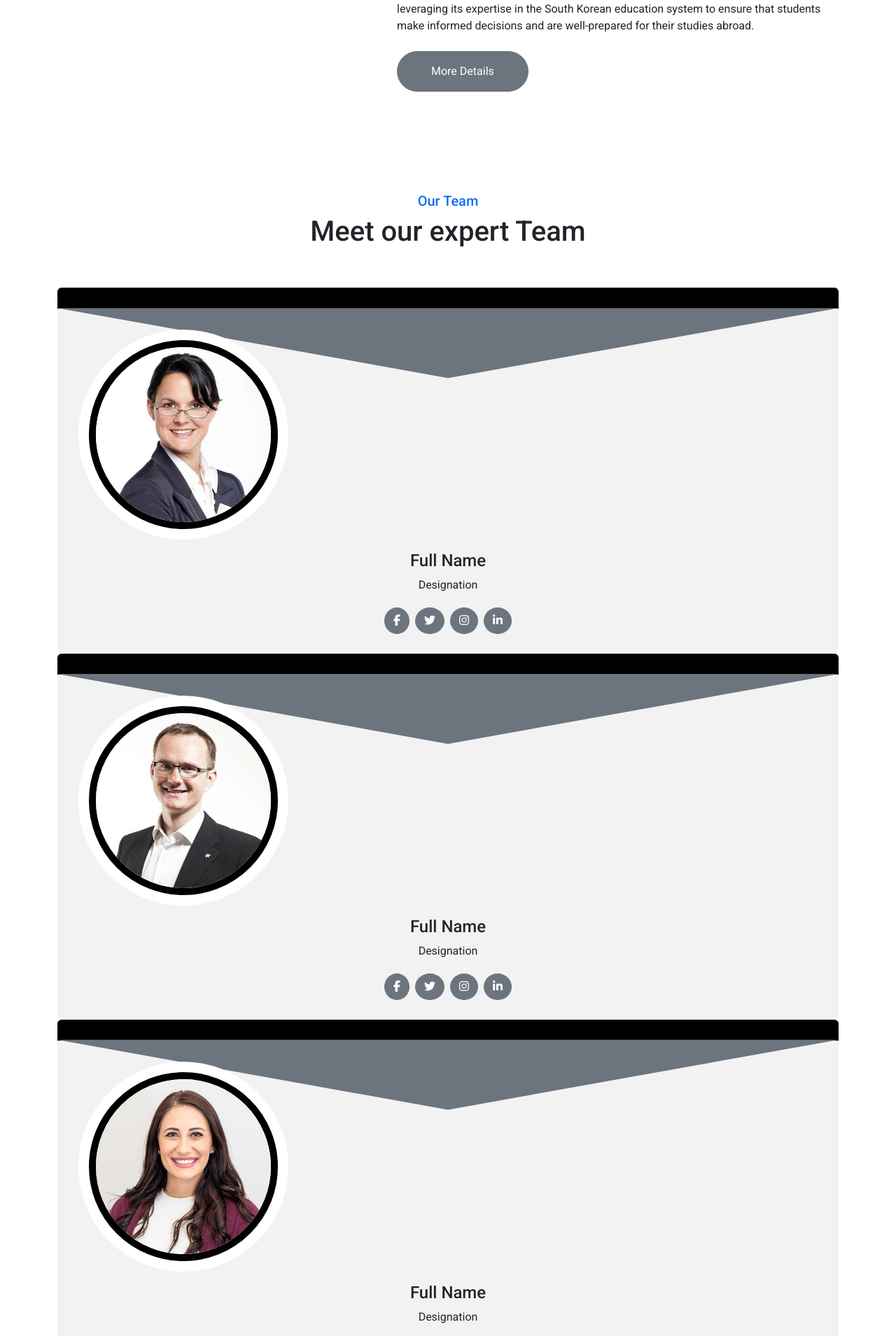
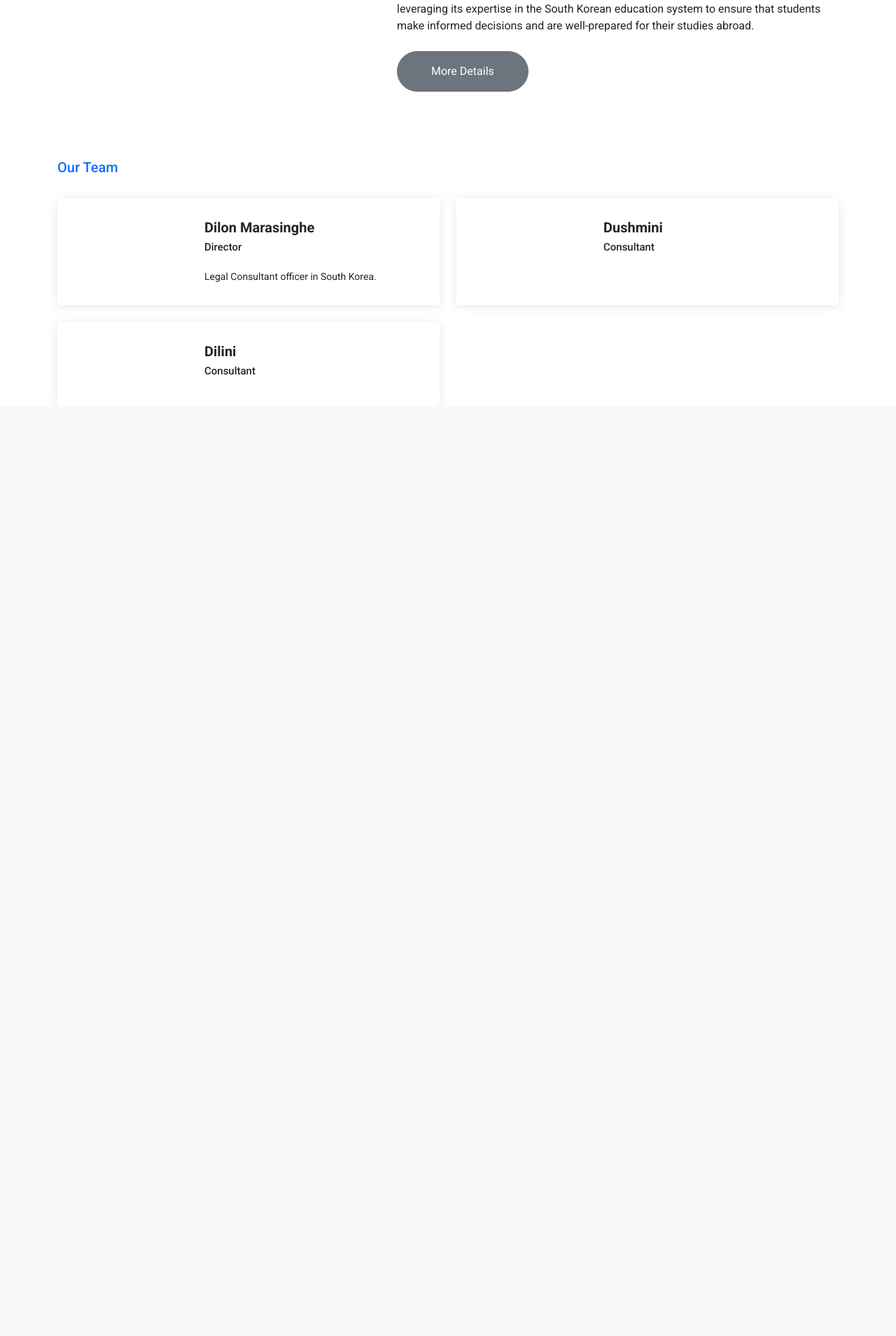
Before and after one commit to sankalpalokuliyanage/edugate, a PHP site: page / in a window 1280 px wide. Shown: the part 1650-3559 px from the top of the page at 70% size. After the commit the page ends 2186 px from the top, so only its background shows below. Run offline with PHP 8.4, Linux system fonts and the light colour scheme; some libraries are stand-ins or nearby versions.

Commit message:
add team

```diff
--- a/index.php
+++ b/index.php
@@ -4,6 +4,10 @@
     <meta charset="UTF-8">
     <meta name="viewport" content="width=device-width, initial-scale=1.0">
     <title>EDUGATE SRI LANKA</title>
+
+    <!-- Favicons -->
+    <link href="img/Logo.png" rel="icon">
+    <link href="img/Logo.png" rel="apple-touch-icon">
 
     <link rel="stylesheet" href="https://cdnjs.cloudflare.com/ajax/libs/font-awesome/6.6.0/css/all.min.css">
 
@@ -489,146 +493,204 @@
         </section>
         <!-- About End -->
 
-        <style>
-            .team-item {
-    border-top: 30px solid black !important;
-    background: rgba(239, 239, 241, 0.8);
+<section id="team" class="team section">
+
+<!-- Section Title -->
+<div class="container section-title" data-aos="fade-up">
+<h5 class="text-primary">Our Team</h5><br>
+</div><!-- End Section Title -->
+
+<div class="container">
+
+  <div class="row gy-4">
+
+    <div class="col-lg-6" data-aos="fade-up" data-aos-delay="100">
+      <div class="team-member d-flex align-items-start">
+        <div class="pic"><img src="" class="img-fluid" alt=""></div>
+        <div class="member-info">
+          <h4>Dilon Marasinghe</h4>
+          <span>Director</span>
+          <p>Legal Consultant officer in South Korea.</p>
+          <!-- <div class="social">
+            <a href=""><i class="bi bi-twitter-x"></i></a>
+            <a href=""><i class="bi bi-facebook"></i></a>
+            <a href=""><i class="bi bi-instagram"></i></a>
+            <a href=""> <i class="bi bi-linkedin"></i> </a>
+          </div> -->
+        </div>
+      </div>
+    </div><!-- End Team Member -->
+
+    <div class="col-lg-6" data-aos="fade-up" data-aos-delay="200">
+      <div class="team-member d-flex align-items-start">
+        <div class="pic"><img src="" class="img-fluid" alt=""></div>
+        <div class="member-info">
+          <h4>Dushmini</h4>
+          <span>Consultant</span>
+          <!-- <p>Aut maiores voluptates amet et quis praesentium qui senda para</p> -->
+
+        </div>
+      </div>
+    </div><!-- End Team Member -->
+
+    <div class="col-lg-6" data-aos="fade-up" data-aos-delay="300">
+      <div class="team-member d-flex align-items-start">
+        <div class="pic"><img src="" class="img-fluid" alt=""></div>
+        <div class="member-info">
+          <h4>Dilini</h4>
+          <span>Consultant</span>
+          <!-- <p>Quisquam facilis cum velit laborum corrupti fuga rerum quia</p> -->
+
+        </div>
+      </div>
+    </div><!-- End Team Member -->
+
+    <!-- <div class="col-lg-6" data-aos="fade-up" data-aos-delay="400">
+      <div class="team-member d-flex align-items-start">
+        <div class="pic"><img src="" class="img-fluid" alt=""></div>
+        <div class="member-info">
+          <h4>Amanda Jepson</h4>
+          <span></span>
+          <p>Dolorum tempora officiis odit laborum officiis et et accusamus</p>
+
+        </div>
+      </div>
+    </div> -->
+
+    <!-- End Team Member -->
+
+  </div>
+
+</div>
+
+</section>
+
+
+<style>
+    .team .team-member {
+  background-color: var(--surface-color);
+  box-shadow: 0px 2px 15px rgba(0, 0, 0, 0.1);
+  position: relative;
+  border-radius: 5px;
+  transition: 0.5s;
+  padding: 30px;
+  height: 100%;
 }
 
-.team-content::before {
-    height: 200px;
-    display: block;
-    content: "";
-    position: relative;
-    top: -101px;
-    background: var(--bs-secondary);
-    clip-path: polygon(50% 50%, 100% 50%, 50% 100%, 0% 50%);
-    padding: 60px;
-    opacity: 1;
+@media (max-width: 468px) {
+  .team .team-member {
+    flex-direction: column;
+    justify-content: center !important;
+    align-items: center !important;
+  }
 }
 
-.team-img-icon {
-    position: relative;
-    margin-top: -200px;
-    padding: 30px;
-    padding-bottom: 0;
+.team .team-member .pic {
+  overflow: hidden;
+  width: 150px;
+  border-radius: 50%;
+  flex-shrink: 0;
 }
 
-.team-img {
-    width: 300px;
-    border: 15px solid white;
+.team .team-member .pic img {
+  transition: ease-in-out 0.3s;
 }
 
-.team-img img {
-    border: 10px solid black;
-    transition: .5s;
+.team .team-member:hover {
+  transform: translateY(-10px);
 }
 
-.team-item:hover h4 {
-    color: blue;
-    transition: .5s;
+.team .team-member .member-info {
+  padding-left: 30px;
 }
 
-.team-item:hover .team-img img {
-    transform: scale(1.05);
-    border: 10px solid black;
+@media (max-width: 468px) {
+  .team .team-member .member-info {
+    padding: 30px 0 0 0;
+    text-align: center;
+  }
 }
 
+.team .team-member h4 {
+  font-weight: 700;
+  margin-bottom: 5px;
+  font-size: 20px;
+}
 
+.team .team-member span {
+  display: block;
+  font-size: 15px;
+  padding-bottom: 10px;
+  position: relative;
+  font-weight: 500;
+}
 
+.team .team-member span::after {
+  content: "";
+  position: absolute;
+  display: block;
+  width: 50px;
+  height: 1px;
+  background: color-mix(in srgb, var(--default-color), transparent 85%);
+  bottom: 0;
+  left: 0;
+}
 
+@media (max-width: 468px) {
+  .team .team-member span::after {
+    left: calc(50% - 25px);
+  }
+}
 
+.team .team-member p {
+  margin: 10px 0 0 0;
+  font-size: 14px;
+}
 
-        </style>
+.team .team-member .social {
+  margin-top: 12px;
+  display: flex;
+  align-items: center;
+  justify-content: start;
+  width: 100%;
+}
 
-        <!-- Team Start -->
-        <div class="container-fluid py-5 mb-5 team">
-            <div class="container">
-                <div class="text-center mx-auto pb-5 wow fadeIn" data-wow-delay=".3s" style="max-width: 600px;">
-                    <h5 class="text-primary">Our Team</h5>
-                    <h1>Meet our expert Team</h1>
-                </div>
-                <div class="owl-carousel team-carousel wow fadeIn" data-wow-delay=".5s">
-                    <div class="rounded team-item">
-                        <div class="team-content">
-                            <div class="team-img-icon">
-                                <div class="team-img rounded-circle">
-                                    <img src="img/team-1.jpg" class="img-fluid w-100 rounded-circle" alt="">
-                                </div>
-                                <div class="team-name text-center py-3">
-                                    <h4 class="">Full Name</h4>
-                                    <p class="m-0">Designation</p>
-                                </div>
-                                <div class="team-icon d-flex justify-content-center pb-4">
-                                    <a class="btn btn-square btn-secondary text-white rounded-circle m-1" href=""><i class="fab fa-facebook-f"></i></a>
-                                    <a class="btn btn-square btn-secondary text-white rounded-circle m-1" href=""><i class="fab fa-twitter"></i></a>
-                                    <a class="btn btn-square btn-secondary text-white rounded-circle m-1" href=""><i class="fab fa-instagram"></i></a>
-                                    <a class="btn btn-square btn-secondary text-white rounded-circle m-1" href=""><i class="fab fa-linkedin-in"></i></a>
-                                </div>
-                            </div>
-                        </div>
-                    </div>
-                    <div class="rounded team-item">
-                        <div class="team-content">
-                            <div class="team-img-icon">
-                                <div class="team-img rounded-circle">
-                                    <img src="img/team-2.jpg" class="img-fluid w-100 rounded-circle" alt="">
-                                </div>
-                                <div class="team-name text-center py-3">
-                                    <h4 class="">Full Name</h4>
-                                    <p class="m-0">Designation</p>
-                                </div>
-                                <div class="team-icon d-flex justify-content-center pb-4">
-                                    <a class="btn btn-square btn-secondary text-white rounded-circle m-1" href=""><i class="fab fa-facebook-f"></i></a>
-                                    <a class="btn btn-square btn-secondary text-white rounded-circle m-1" href=""><i class="fab fa-twitter"></i></a>
-                                    <a class="btn btn-square btn-secondary text-white rounded-circle m-1" href=""><i class="fab fa-instagram"></i></a>
-                                    <a class="btn btn-square btn-secondary text-white rounded-circle m-1" href=""><i class="fab fa-linkedin-in"></i></a>
-                                </div>
-                            </div>
-                        </div>
-                    </div>
-                    <div class="rounded team-item">
-                        <div class="team-content">
-                            <div class="team-img-icon">
-                                <div class="team-img rounded-circle">
-                                    <img src="img/team-3.jpg" class="img-fluid w-100 rounded-circle" alt="">
-                                </div>
-                                <div class="team-name text-center py-3">
-                                    <h4 class="">Full Name</h4>
-                                    <p class="m-0">Designation</p>
-                                </div>
-                                <div class="team-icon d-flex justify-content-center pb-4">
-                                    <a class="btn btn-square btn-secondary text-white rounded-circle m-1" href=""><i class="fab fa-facebook-f"></i></a>
-                                    <a class="btn btn-square btn-secondary text-white rounded-circle m-1" href=""><i class="fab fa-twitter"></i></a>
-                                    <a class="btn btn-square btn-secondary text-white rounded-circle m-1" href=""><i class="fab fa-instagram"></i></a>
-                                    <a class="btn btn-square btn-secondary text-white rounded-circle m-1" href=""><i class="fab fa-linkedin-in"></i></a>
-                                </div>
-                            </div>
-                        </div>
-                    </div>
-                    <div class="rounded team-item">
-                        <div class="team-content">
-                            <div class="team-img-icon">
-                                <div class="team-img rounded-circle">
-                                    <img src="img/team-4.jpg" class="img-fluid w-100 rounded-circle" alt="">
-                                </div>
-                                <div class="team-name text-center py-3">
-                                    <h4 class="">Full Name</h4>
-                                    <p class="m-0">Designation</p>
-                                </div>
-                                <div class="team-icon d-flex justify-content-center pb-4">
-                                    <a class="btn btn-square btn-secondary text-white rounded-circle m-1" href=""><i class="fab fa-facebook-f"></i></a>
-                                    <a class="btn btn-square btn-secondary text-white rounded-circle m-1" href=""><i class="fab fa-twitter"></i></a>
-                                    <a class="btn btn-square btn-secondary text-white rounded-circle m-1" href=""><i class="fab fa-instagram"></i></a>
-                                    <a class="btn btn-square btn-secondary text-white rounded-circle m-1" href=""><i class="fab fa-linkedin-in"></i></a>
-                                </div>
-                            </div>
-                        </div>
-                    </div>
-                </div>
-            </div>
-        </div>
-        <!-- Team End -->
+@media (max-width: 468px) {
+  .team .team-member .social {
+    justify-content: center;
+  }
+}
+
+.team .team-member .social a {
+  background: color-mix(in srgb, var(--default-color), transparent 94%);
+  transition: ease-in-out 0.3s;
+  display: flex;
+  align-items: center;
+  justify-content: center;
+  border-radius: 50px;
+  width: 36px;
+  height: 36px;
+}
+
+.team .team-member .social a i {
+  color: color-mix(in srgb, var(--default-color), transparent 20%);
+  font-size: 16px;
+  margin: 0 2px;
+}
+
+.team .team-member .social a:hover {
+  background: var(--accent-color);
+}
+
+.team .team-member .social a:hover i {
+  color: var(--contrast-color);
+}
+
+.team .team-member .social a+a {
+  margin-left: 8px;
+}
+
+</style>
 
 
         <script src="https://cdnjs.cloudflare.com/ajax/libs/wow/1.1.2/wow.min.js"></script>
@@ -638,5 +700,5 @@
     </script>
 
     <script src="https://cdn.jsdelivr.net/npm/bootstrap@5.3.3/dist/js/bootstrap.bundle.min.js" integrity="sha384-YvpcrYf0tY3lHB60NNkmXc5s9fDVZLESaAA55NDzOxhy9GkcIdslK1eN7N6jIeHz" crossorigin="anonymous"></script>
-</body>
+    </body>
 </html>
```
